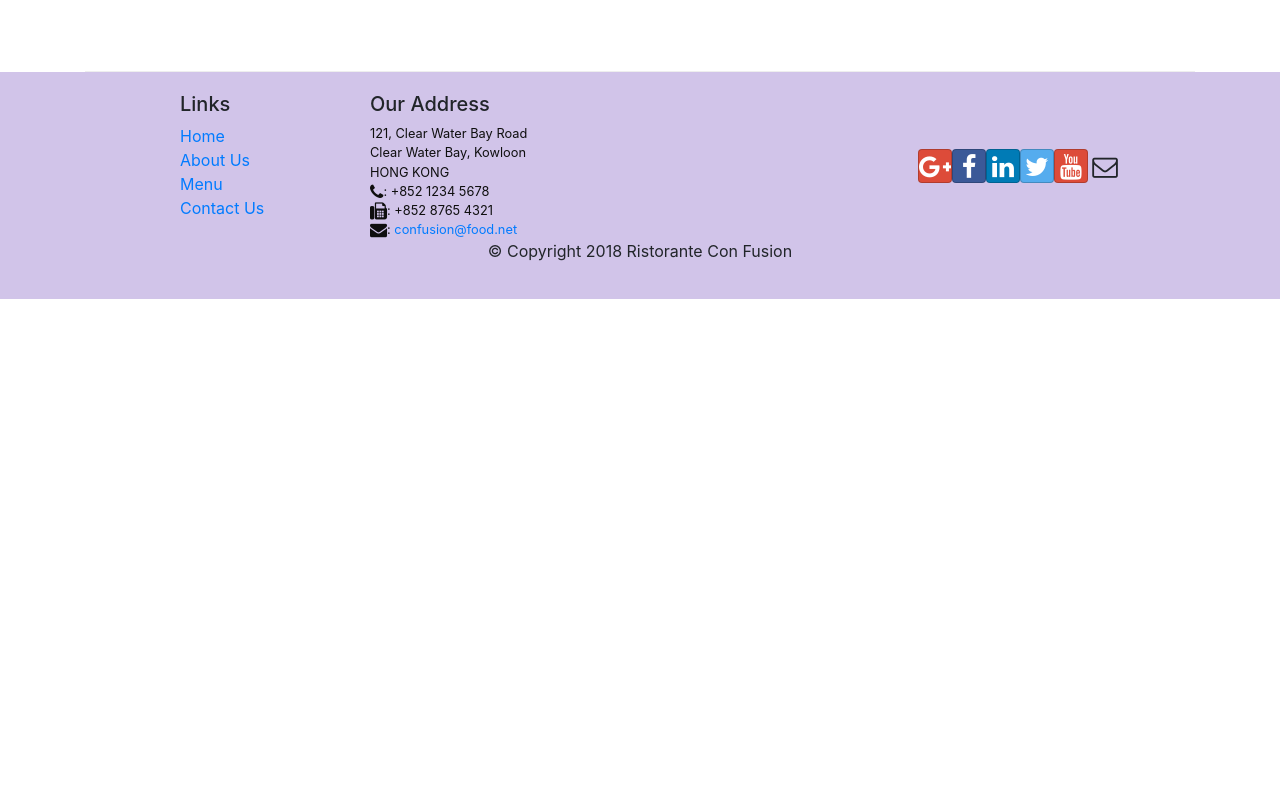
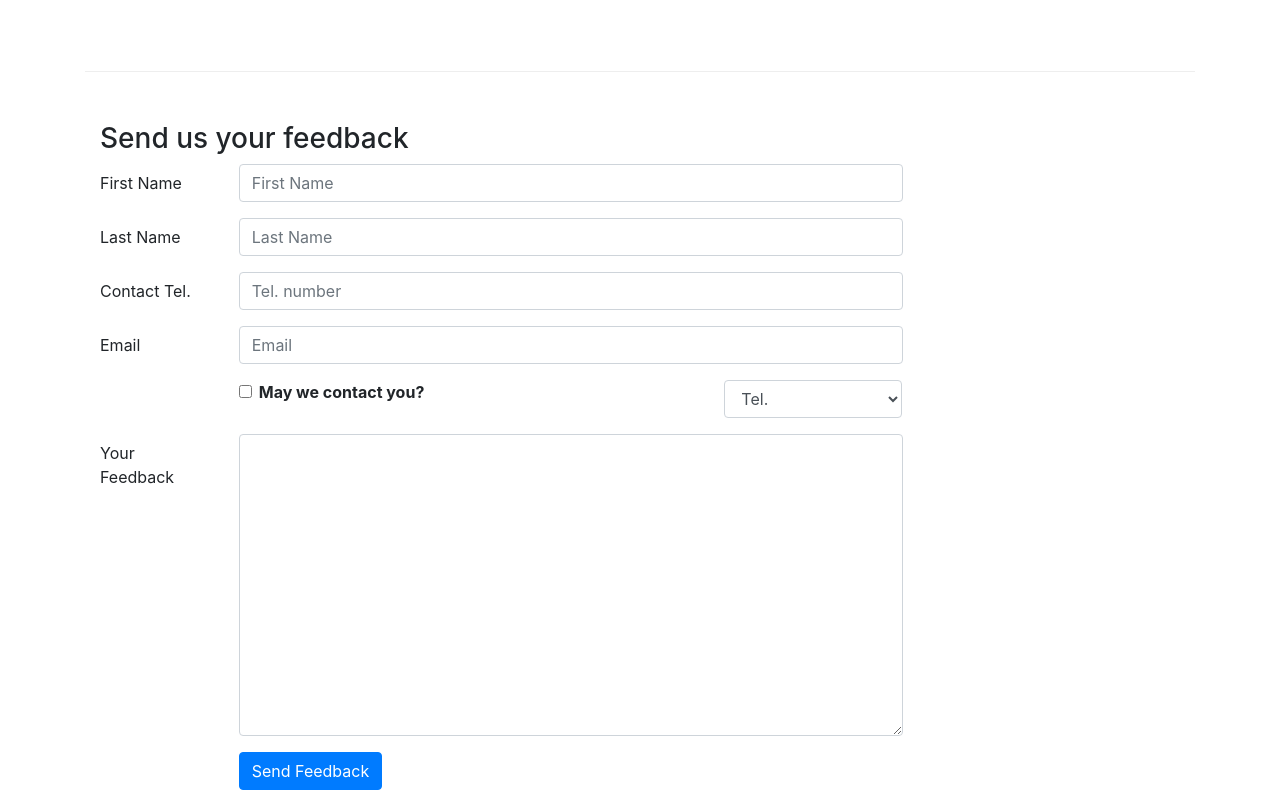
Before and after one commit to prarthanashr04/confusion-react, a React (Create React App) app: page /contactus in a window 1280 px wide. Shown: the part 800-1600 px from the top of the page. Before the commit the page ends 1099 px from the top, so only its background shows below. Built offline with nearby package versions, Linux system fonts and the light colour scheme.

Commit message:
controlled form

```diff
--- a/src/components/ContactComponent.js
+++ b/src/components/ContactComponent.js
@@ -1,9 +1,44 @@
-import React from 'react';
-import {Breadcrumb, BreadcrumbItem} from 'reactstrap';
-import { Link} from 'react-router-dom';
+import React, { Component } from 'react';
+import { Breadcrumb, BreadcrumbItem, Button, Form, FormGroup, Label, Input, Col } from 'reactstrap';
+import { Link } from 'react-router-dom';
 
-function Contact(props) {
-    return(
+class Contact extends Component {
+
+    constructor(props) {
+        super(props);
+
+        this.state={
+            firstname:'',
+            lastname:'',
+            telnum:'',
+            email:'',
+            agree:false,
+            contactType:'Tel.',
+            message:''
+
+        }
+        this.handleSubmit = this.handleSubmit.bind(this);
+        this.handleInputChange = this.handleInputChange.bind(this);
+    }
+
+    handleInputChange(event){
+        const target = event.target;
+        const value=target.type === 'checkbox' ? target.checked : target.value ;
+        const name =target.name;
+
+        this.setState({
+            [name]: value
+        });
+    }
+
+    handleSubmit(event){
+        console.log("Current State is" + JSON.stringify(this.state));
+        alert("Current state is:" + JSON.stringify(this.state));
+        event.preventDefault();
+    }
+
+    render() {
+        return (
             <div className="container">
                 <div className="row">
                     <Breadcrumb>
@@ -36,13 +71,76 @@ function Contact(props) {
                     <div className="col-12 col-sm-11 offset-sm-1">
                         <div className="btn-group" role="group">
                             <a role="button" className="btn btn-primary" href="tel:+85212345678"><i className="fa fa-phone"></i> Call</a>
-                        <a role="button" className="btn btn-info"><i className="fa fa-skype"  href="#"></i> Skype</a>
+                            <a role="button" className="btn btn-info"><i className="fa fa-skype" href="#"></i> Skype</a>
                             <a role="button" className="btn btn-success" href="mailto:confusion@food.net"><i className="fa fa-envelope-o"></i> Email</a>
                         </div>
+                    </div>
+                </div>
+                <div className="row row-content">
+                    <div className="col-12">
+                        <h3>Send us your feedback</h3>
+                    </div>
+                    <div className="col-12 col-md-9">
+                        <Form onSubmit={this.handleSubmit}>
+                            <FormGroup row>
+                                <Label htmlFor="firstname" md={2}>First Name</Label>
+                                <Col md={10}>
+                                    <Input type="text" id="firstname" name="firstname" placeholder="First Name" value={this.state.firstname} onChange={this.handleInputChange} />
+                                </Col>
+                            </FormGroup>
+                            <FormGroup row>
+                                <Label htmlFor="lastname" md={2}>Last Name</Label>
+                                <Col md={10}>
+                                    <Input type="text" id="lastname" name="lastname" placeholder="Last Name" value={this.state.lastname} onChange={this.handleInputChange} />
+                                </Col>
+                            </FormGroup>
+                            <FormGroup row>
+                                <Label htmlFor="telnum" md={2}>Contact Tel.</Label>
+                                <Col md={10}>
+                                    <Input type="tel" id="telnum" name="telnum" placeholder="Tel. number" value={this.state.telnum} onChange={this.handleInputChange} />
+                                </Col>
+                            </FormGroup>
+                            <FormGroup row>
+                                <Label htmlFor="email" md={2}>Email</Label>
+                                <Col md={10}>
+                                    <Input type="email" id="email" name="email" placeholder="Email" value={this.state.email} onChange={this.handleInputChange} />
+                                </Col>
+                            </FormGroup>
+                            <FormGroup row>
+                                <Col md={{size: 6, offset: 2}}>
+                                    <FormGroup check>
+                                        <Label check>
+                                            <Input type="checkbox" name="agree" checked={this.state.agree} onChange={this.handleInputChange} />{' '}
+                                            <strong>May we contact you?</strong>
+                                        </Label>
+                                    </FormGroup>
+                                </Col>
+                                <Col md={{size: 3, offset: 1}}>
+                                    <Input type="select" name="contactType" value={this.state.contactType} onChange={this.handleInputChange}>
+                                    <option>Tel.</option>
+                                    <option>Email</option>
+                                    </Input>
+                                </Col>
+                            </FormGroup>
+                            <FormGroup row>
+                                <Label htmlFor="message" md={2}>Your Feedback</Label>
+                                <Col md={10}>
+                                    <Input type="textarea" id="message" name="message" rows="12" value={this.state.message} onChange={this.handleInputChange} />
+                                </Col>
+                            </FormGroup>
+                            <FormGroup row>
+                                <Col md={{size: 10, offset: 2}}>
+                                    <Button type="submit" color="primary">
+                                        Send Feedback
+                                    </Button>
+                                </Col>
+                            </FormGroup>
+                        </Form>
                     </div>
                 </div>
             </div>
         );
     }
+}
 
 export default Contact;
```
Lines whose indentation alone changed are shown as unchanged.
